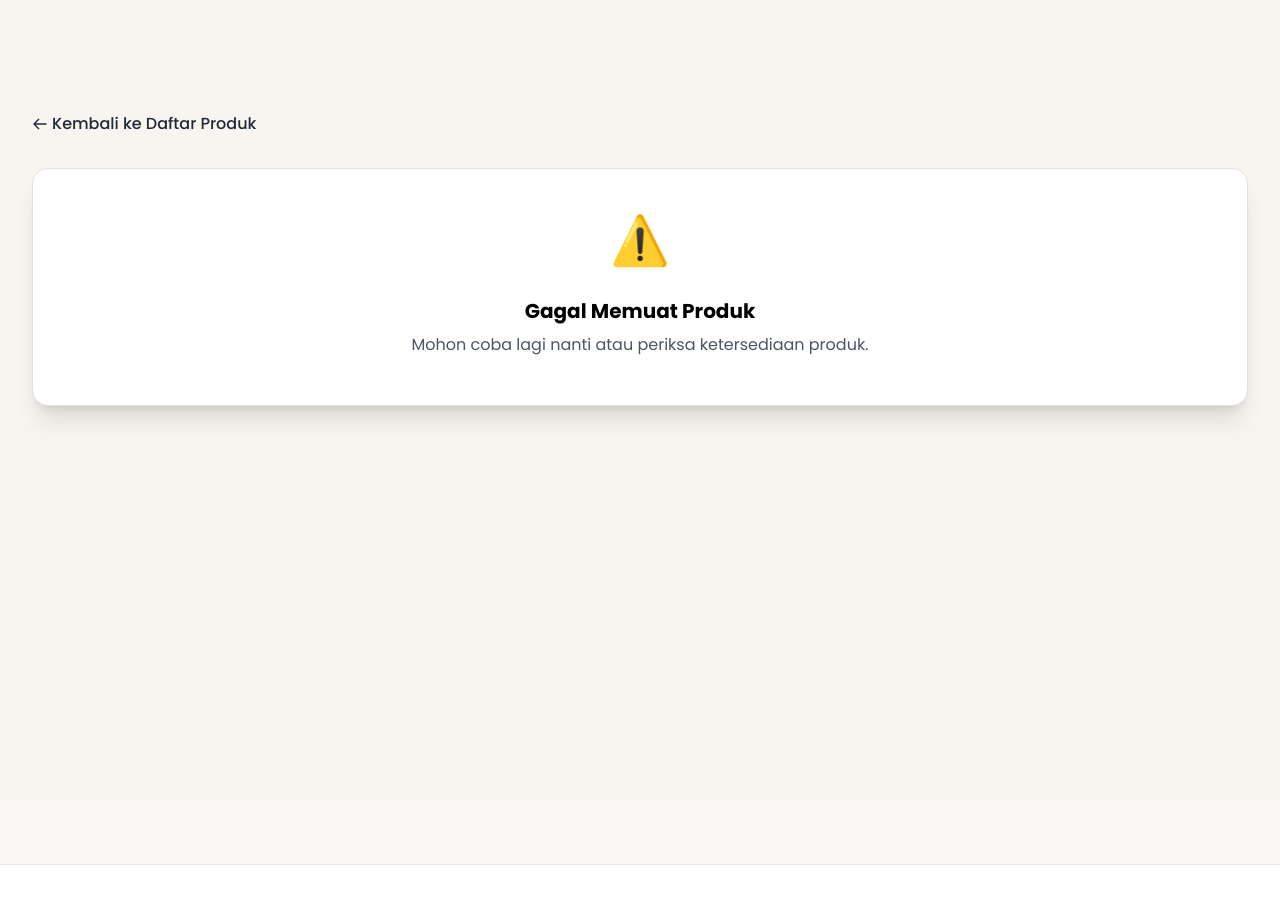
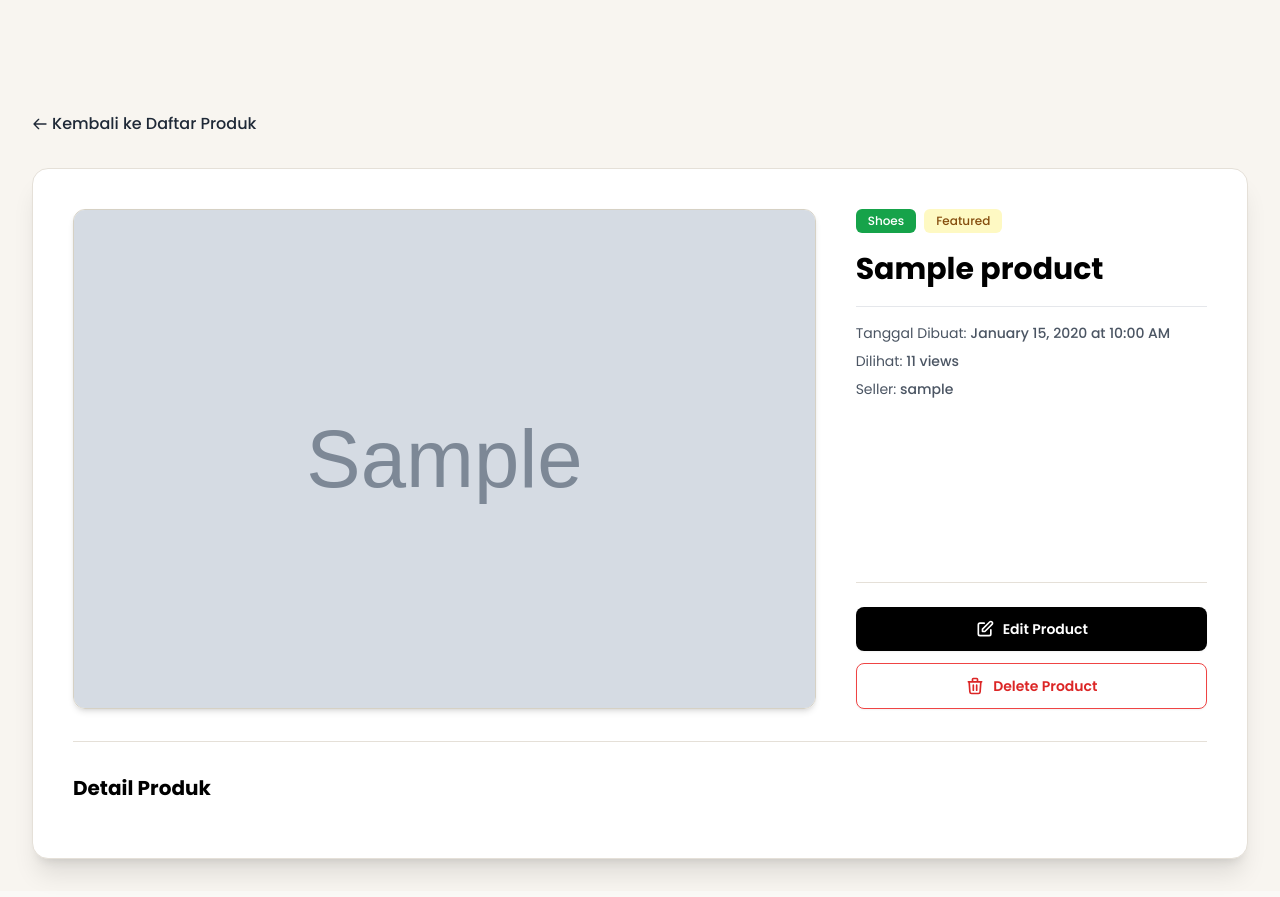
Before and after one commit to frilianigloria/football-shop, a Django app: page /product/00000000-0000-0000-0000-000000000001/ in a window 1280 px wide. Shown: the top 897 px of the page. Run offline with Django 5.2, Linux system fonts and the light colour scheme; a user stored in the database is signed in; tables that the repository leaves empty hold one stand-in row (values such as "Sample post"); grey boxes marked "Sample" are stand-in pictures; some libraries are stand-ins or nearby versions.

Commit message:
finishing fixing

```diff
--- a/main/templates/login.html
+++ b/main/templates/login.html
@@ -40,7 +40,7 @@
             {% if field != '__all__' %}
               {% for error in errors %}
                 <div class="px-4 py-3 rounded-md text-sm border bg-red-50 border-red-200 text-red-700 mb-2">
-                  <strong>{{ field|title }}:</strong> {{ error }}
+                  <strong>{{ field|name }}:</strong> {{ error }}
                 </div>
               {% endfor %}
             {% endif %}
--- a/main/templates/product_detail.html
+++ b/main/templates/product_detail.html
@@ -42,7 +42,7 @@
             <p class="text-gray-600">Mohon coba lagi nanti atau periksa ketersediaan produk.</p>
         </div>
 
-        <article id="article-content" class="bg-white rounded-2xl shadow-xl overflow-hidden p-6 sm:p-10 border border-[#E5E0D8]">
+        <article id="product-description" class="bg-white rounded-2xl shadow-xl overflow-hidden p-6 sm:p-10 border border-[#E5E0D8] **hidden**">
 
             <div class="grid grid-cols-1 lg:grid-cols-3 gap-10">
 
@@ -78,14 +78,14 @@
                             {% endif %}
                         </div>
 
-                        <h1 id="article-title" class="text-3xl font-extrabold text-black leading-snug mb-4 border-b pb-4">
+                        <h1 id="product-name" class="text-3xl font-extrabold text-black leading-snug mb-4 border-b pb-4">
                             {{ product.name }}
                         </h1>
 
                         <div class="space-y-2 text-sm text-gray-600 mb-6">
-                            <p>Tanggal Dibuat: <time id="article-date" datetime="{{ product.created_at|date:'c' }}" class="font-medium">{{ product.created_at|date:"M j, Y g:i A" }}</time></p>
-                            <p>Dilihat: <span id="article-views" class="font-medium">{{ product.product_views }} kali</span></p>
-                            <p>Oleh: <span id="article-author" class="font-medium">{{ product.user.username|default:"Anonymous" }}</span></p>
+                            <p>Tanggal Dibuat: <time id="product-date" datetime="{{ product.created_at|date:'c' }}" class="font-medium">{{ product.created_at|date:"M j, Y g:i A" }}</time></p>
+                            <p>Dilihat: <span id="product-views" class="font-medium">{{ product.product_views }} kali</span></p>
+                            <p>Seller: <span id="product-seller" class="font-medium">{{ product.user.username|default:"Anonymous" }}</span></p>
                         </div>
                     </div>
 
@@ -113,7 +113,7 @@
             <div class="pt-8 mt-8 border-t border-[#E5E0D8]">
                 <h2 class="text-xl font-extrabold text-black mb-4">Detail Produk</h2>
                 <div class="prose max-w-none">
-                    <div id="article-content-text" class="text-gray-700 leading-relaxed whitespace-pre-line text-base sm:text-lg">
+                    <div id="product-description-text" class="text-gray-700 leading-relaxed whitespace-pre-line text-base sm:text-lg">
                         {{ product.description }}
                     </div>
                 </div>
@@ -129,23 +129,24 @@
 const PRODUCT_DETAIL_ENDPOINT = `{% url 'main:show_json_by_id' '00000000-0000-0000-0000-000000000000' %}`.replace('00000000-0000-0000-0000-000000000000', PRODUCT_ID);
 
 // DOM Elements
+
 const loadingState = document.getElementById('loading-state');
 const errorState = document.getElementById('error-state');
-const articleContent = document.getElementById('article-content');
+const productDescription = document.getElementById('product-description');
 const badgesContainer = document.getElementById('badges-container');
-const articleName = document.getElementById('article-name');
-const articleDate = document.getElementById('article-date');
-const articleViews = document.getElementById('article-views');
+const productName = document.getElementById('product-name');
+const productDate = document.getElementById('product-date');
+const productViews = document.getElementById('product-views');
 const featuredImageContainer = document.getElementById('featured-image-container');
 const featuredImage = document.getElementById('featured-image');
-const articleContentText = document.getElementById('article-content-text');
-const articleAuthor = document.getElementById('article-author');
+const productContentText = document.getElementById('product-description-text');
+const productSeller = document.getElementById('product-seller');
 
 // Show/hide page sections
 function showState(state) {
     loadingState.classList.toggle('hidden', state !== 'loading');
     errorState.classList.toggle('hidden', state !== 'error');
-    articleContent.classList.toggle('hidden', state !== 'ready');
+    productDescription.classList.toggle('hidden', state !== 'ready');
 }
 
 // Get readable category name
@@ -164,8 +165,8 @@
 // Render article content
 function renderArticle(product) {
     // Set name
-    articleName.textContent = product.name;
-    document.name = `${product.name} - Football Product`;
+    productName.textContent = product.name;
+    document.title = `${product.name} - Football Product`;
 
     // Set badges
     badgesContainer.innerHTML = '';
@@ -200,8 +201,8 @@
         hour: '2-digit',
         minute: '2-digit'
     });
-    articleDate.textContent = formattedDate;
-    articleViews.textContent = `${product.product_views} views`;
+    productDate.textContent = formattedDate;
+    productViews.textContent = `${product.product_views} views`;
 
     // Set featured image
     if (product.thumbnail) {
@@ -213,11 +214,11 @@
     }
 
     // Set content
-    articleContentText.textContent = product.content;
+    productContentText.textContent = product.content;
 
     // Set author
     const authorName = product.user_username || 'Anonymous';
-    articleAuthor.textContent = `Author: ${authorName}`;
+    productSeller.textContent = ` ${authorName}`;
 }
 
 // Fetch product detail
--- a/main/templates/register.html
+++ b/main/templates/register.html
@@ -33,7 +33,7 @@
             {% if field != '__all__' %}
               {% for error in errors %}
                 <div class="px-4 py-3 rounded text-sm border bg-red-50 border-red-200 text-red-700 mb-2">
-                  <strong>{{ field|title }}:</strong> {{ error }}
+                  <strong>{{ field|name }}:</strong> {{ error }}
                 </div>
               {% endfor %}
             {% endif %}
--- a/main/urls.py
+++ b/main/urls.py
@@ -1,5 +1,5 @@
 from django.urls import path
-from main.views import show_main, add_product, show_product, show_xml, show_json, show_xml_by_id, show_json_by_id, register, login_user, logout_user, edit_product, delete_product
+from main.views import show_main, add_product, show_product, show_xml, show_json, show_xml_by_id, show_json_by_id, register, login_user, logout_user, edit_product, delete_product, add_product_entry_ajax
 
 app_name = 'main'
 
@@ -15,5 +15,6 @@
     path('login/', login_user, name='login'),
     path('logout/', logout_user, name='logout'),
     path('product/<uuid:id>/edit', edit_product, name='edit_product'),
-    path('product/<uuid:id>/delete', delete_product, name='delete_product')
+    path('product/<uuid:id>/delete', delete_product, name='delete_product'),
+    path('create-news-ajax', add_product_entry_ajax, name='add_product_entry_ajax'),
 ]
--- a/main/views.py
+++ b/main/views.py
@@ -9,7 +9,31 @@
 from django.contrib.auth import authenticate, login, logout
 from django.contrib.auth.decorators import login_required
 from django.urls import reverse
+from django.views.decorators.csrf import csrf_exempt
+from django.views.decorators.http import require_POST
 
+
+@csrf_exempt
+@require_POST
+def add_product_entry_ajax(request):
+    name = request.POST.get("name")
+    description = request.POST.get("description")
+    category = request.POST.get("category")
+    thumbnail = request.POST.get("thumbnail")
+    is_featured = request.POST.get("is_featured") == 'on'  # checkbox handling
+    user = request.user
+
+    new_product = Product(
+        name=name,
+        description=description,
+        category=category,
+        thumbnail=thumbnail,
+        is_featured=is_featured,
+        user=user
+    )
+    new_product.save()
+
+    return HttpResponse(b"CREATED", status=201)
 
 @login_required(login_url='/login')
 def show_main(request):
--- a/templates/modal.html
+++ b/templates/modal.html
@@ -20,12 +20,12 @@
     <div class="px-6 py-4 space-y-6 form-style">
       <form id="productForm">
         <div class="mb-4">
-          <label for="title" class="block text-sm font-medium text-gray-700">Title</label>
-          <input type="text" id="title" name="title" class="mt-1 block w-full border border-gray-300 rounded-md px-3 py-2" placeholder="Enter product title" required>
+          <label for="name" class="block text-sm font-medium text-gray-700">Name</label>
+          <input type="text" id="name" name="name" class="mt-1 block w-full border border-gray-300 rounded-md px-3 py-2" placeholder="Enter product name" required>
         </div>
         <div class="mb-4">
-          <label for="content" class="block text-sm font-medium text-gray-700">Content</label>
-          <textarea id="content" name="content" rows="3" class="mt-1 block w-full border border-gray-300 rounded-md px-3 py-2" placeholder="Enter product content" required></textarea>
+          <label for="description" class="block text-sm font-medium text-gray-700">Description</label>
+          <textarea id="description" name="description" rows="3" class="mt-1 block w-full border border-gray-300 rounded-md px-3 py-2" placeholder="Enter product description" required></textarea>
         </div>
         <div class="mb-4">
           <label for="category" class="block text-sm font-medium text-gray-700">Category</label>
@@ -82,4 +82,28 @@
         modal.classList.add('hidden');
       }, 150);
   }
+
+  async function addProductEntry() {
+    await fetch("{% url 'main:add_product_entry_ajax' %}", {
+      method: "POST",
+      body: new FormData(document.querySelector('#productForm')),
+    })
+
+    document.getElementById("productForm").reset();
+    hideModal();
+
+    // Show toast notification
+    showToast('Product added successfully!', '', 'success');
+
+    // Dispatch custom event to notify main.html about new data
+    document.dispatchEvent(new CustomEvent('productAdded'));
+
+    return false;
+  }
+
+  document.getElementById("productForm").addEventListener("submit", function(e) {
+    e.preventDefault();
+    addProductEntry();
+  })
+
 </script>
```
Also changed, not shown: main/templates/main.html (+32 -13 lines).
